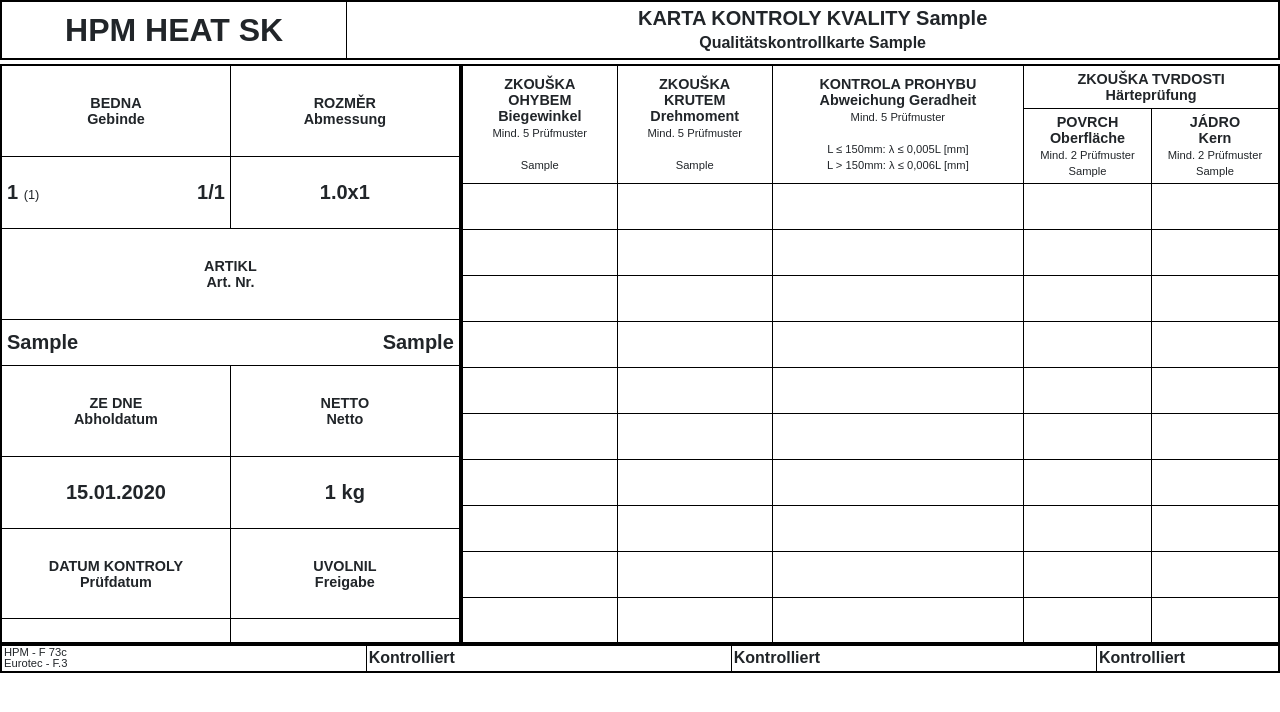
After one commit to zpilat/Django_order_processing, a Django app: template orders/templates/orders/karta_kontroly_kvality_eur.html in a window 1280 px wide. The commit adds this page. Shown: the top 712 px of the page. Run offline with Django 5.2, Linux system fonts and the light colour scheme; the template is opened without the code that fills it: values that come from a table or form of the project are taken from there, others are empty; tables that the repository leaves empty hold one stand-in row (values such as "Sample post").

Commit message:
Přidání akce pro tisk karet kontroly kvality a úprava generování PDF pro bedny: zkrácení popisu a optimalizace paměti.

```diff
--- /dev/null
+++ b/orders/templates/orders/karta_kontroly_kvality_eur.html
@@ -0,0 +1,356 @@
+<!DOCTYPE html>
+{% load static %}
+{% load i18n %}
+<html lang="cs">
+<head>
+    <meta charset="UTF-8">
+    <title>Karta kontroly kvality</title>
+    <style>
+        @page {
+            size: A4 landscape;
+            margin: 10mm;
+        }
+
+        body {
+            font-size: 0.9rem;
+            margin: 0;
+            -webkit-print-color-adjust: exact;
+            print-color-adjust: exact;
+        }
+
+        .table {
+            width: 100%;
+            border-collapse: collapse;
+            color: #212529;
+        }
+
+        .table th,
+        .table td {
+            border: 1px solid #000;
+            padding: 5px 0px;
+            vertical-align: middle;
+        }
+
+        .table-bordered {
+            border: 2px solid #000 !important;
+            border-collapse: collapse;
+        }
+
+        .text-center {
+            text-align: center !important;
+        }
+
+        .text-start {
+            text-align: left !important;
+        }
+
+        .text-danger {
+            color: #dc3545 !important;
+        }
+
+        .fw-bold {
+            font-weight: bold !important;
+        }
+
+        .fw-normal {
+            font-weight: normal !important;
+        }
+
+        .small {
+            font-size: 0.875em !important;
+        }
+
+        .bg-body-secondary {
+            background-color: rgb(221, 222, 224) !important;
+        }
+
+        .mb-0 {
+            margin-bottom: 0 !important;
+        }
+
+        .align-top {
+            vertical-align: top !important;
+        }
+
+        .align-center {
+            vertical-align: middle !important;
+        }
+
+        /* PDF velikosti textu */
+        .fs-80 { font-size: 8rem; }
+        .fs-50 { font-size: 5rem; }
+        .fs-35 { font-size: 3.5rem; }
+        .fs-30 { font-size: 3rem; }
+        .fs-25 { font-size: 2.5rem; }
+        .fs-20 { font-size: 2rem; }
+        .fs-17 { font-size: 1.75rem; }
+        .fs-15 { font-size: 1.5rem; }
+        .fs-12 { font-size: 1.25rem; }
+        .fs-10 { font-size: 1rem; }
+        .fs-09 { font-size: 0.9rem; }
+        .fs-08 { font-size: 0.8rem; }
+        .fs-07 { font-size: 0.7rem; }
+        .fs-06 { font-size: 0.6rem; }
+
+        /* tabulka ve vnoření bez rušení hlavní tabulky */
+        .table-secondary {
+            background-color:rgb(221, 222, 224);
+        }
+
+        /* Zrušení hranicc pro pole tabulky */
+        .no-border-bottom {
+            border-bottom: none !important;
+        }
+        .no-border-top {
+            border-top: none !important;
+        }
+        .no-border-end {
+            border-right: none !important;
+        }
+        .no-border-start {
+            border-left: none !important;
+        }
+
+    </style>
+</head>
+<body>
+    <table class="table table-bordered" style="width: 100%; table-layout: fixed; font-family: 'Arial'; margin-bottom: 1mm; margin-top: 0;">
+        <tbody>
+            <tr>
+                <td class="text-center fs-20 fw-bold" style="width: 27%;">
+                    HPM HEAT SK
+                </td>
+                <td class="text-center fs-12 fw-bold" style="width: 73%;">
+                    KARTA KONTROLY KVALITY {{ bedna.zakazka.kamion_prijem.zakaznik.zkraceny_nazev }}
+                    <br>
+                    <span class="fs-10">
+                    Qualitätskontrollkarte {{ bedna.zakazka.kamion_prijem.zakaznik.zkraceny_nazev|title }}
+                    </span>
+                </td>
+            </tr>
+        </tbody>
+    </table>
+    <div style="display: flex; width: 100%;">
+        <table class="table table-bordered text-center fs-09 fw-bold" style="width: 36%; table-layout: fixed; font-family: 'Arial';">
+            <tbody>
+                <tr>
+                    <td  style="width: 50%;">
+                        BEDNA
+                        <br>
+                        Gebinde
+                    </td>
+                    <td style="width: 50%;">
+                        ROZMĚR
+                        <br>
+                        Abmessung
+                    </td>
+                </tr>
+                <tr>
+                    <td class="fs-12 fw-bold">
+                        <div style="display: flex; justify-content: space-between; width: 100%;">
+                            <span style="padding: 0 5px;">{{ bedna.behalter_nr }}
+                                <span class="fs-08 fw-normal">({{ bedna.cislo_bedny }})</span>
+                            </span>
+                            <span style="padding: 0 5px;">{{ bedna.poradi_bedny }}/{{ bedna.zakazka.pocet_beden }}</span>
+                        </div>
+                    </td>
+                    <td class="text-center fs-12 fw-bold">
+                        {{ bedna.zakazka.prumer }}x{{ bedna.zakazka.delka|floatformat:0 }}
+                    </td>
+                </tr>
+                <tr>
+                    <td colspan="2">
+                        ARTIKL<br>
+                        Art. Nr.
+                    </td>
+                </tr>
+                <tr style="height: 46px;">
+                    <td colspan="2" class="fs-12 fw-bold">
+                        <div style="display: flex; justify-content: space-between; width: 100%;">
+                            <span style="padding: 0 5px;">{{ bedna.zakazka.popis|slice:":22" }}</span>
+                            <span style="padding: 0 5px;">{{ bedna.zakazka.artikl }}</span>
+                        </div>
+                    </td>
+                </tr>
+                <tr>
+                    <td>
+                        ZE DNE<br>
+                        Abholdatum
+                    </td>
+                    <td>
+                        NETTO<br>
+                        Netto
+                    </td>
+                </tr>
+                <tr>
+                    <td class="fs-12">
+                        {{ bedna.zakazka.kamion_prijem.datum|date:"d.m.Y" }}
+                    </td>
+                    <td class="fs-12">
+                        {{ bedna.hmotnost|floatformat:0 }} kg
+                    </td>
+                </tr>
+                <tr>
+                    <td>
+                        DATUM KONTROLY<br>
+                        Prüfdatum
+                    </td>
+                    <td>
+                        UVOLNIL<br>
+                        Freigabe
+                    </td>
+                </tr>
+                <tr>
+                    <td class="fs-12"></td>
+                    <td class="fs-12"></td>
+                </tr>
+
+            </tbody>
+        </table>
+        <table class="table table-bordered" style="width: 64%; table-layout: fixed; font-family: 'Arial';">
+            <tbody>
+                <tr>
+                    <td rowspan="2" class="text-center fs-09 fw-bold" style="width: 12%;">
+                        ZKOUŠKA<br>OHYBEM<br>
+                        Biegewinkel<br>
+                        <span class="fs-07 fw-normal">
+                            Mind. 5 Prüfmuster<br><br>
+                            {{ bedna.zakazka.predpis.ohyb }}
+                        </span>
+                    </td>
+                    <td rowspan="2" class="text-center fs-09 fw-bold" style="width: 12%;">
+                        ZKOUŠKA<br>KRUTEM<br>
+                        Drehmoment<br>
+                        <span class="fs-07 fw-normal">
+                            Mind. 5 Prüfmuster
+                            <br><br>
+                            {{ bedna.zakazka.predpis.krut }}
+                        </span>
+                    </td>
+                    <td rowspan="2" class="text-center fs-09 fw-bold" style="width: 19.6%;">
+                        KONTROLA PROHYBU<br>
+                        Abweichung Geradheit<br>
+                        <span class="fs-07 fw-normal">
+                            Mind. 5 Prüfmuster
+                            <br><br>
+                            L ≤ 150mm: λ ≤  0,005L [mm]<br>
+                            L > 150mm: λ ≤  0,006L [mm]
+                        </span>
+                    </td>
+                    <td colspan="2" class="text-center fs-09 fw-bold" style="width: 20%;">
+                        ZKOUŠKA TVRDOSTI<br>
+                        Härteprüfung
+                    </td>
+                </tr>
+                <tr>
+                    <td class="text-center fs-09 fw-bold" style="width: 10%;">
+                        POVRCH<br>
+                        Oberfläche<br>
+                        <span class="fs-07 fw-normal">
+                            Mind. 2 Prüfmuster<br>
+                            {{ bedna.zakazka.predpis.povrch }}
+                        </span>
+                    </td>
+                    <td class="text-center fs-09 fw-bold" style="width: 10%;">
+                        JÁDRO<br>
+                        Kern<br>
+                        <span class="fs-07 fw-normal">
+                            Mind. 2 Prüfmuster<br>
+                            {{ bedna.zakazka.predpis.jadro }}
+                        </span>
+                    </td>
+                </tr>
+                <tr style="height: 46px;">
+                    <td></td>
+                    <td></td>
+                    <td></td>
+                    <td></td>
+                    <td></td>
+                </tr>
+                <tr style="height: 46px;">
+                    <td></td>
+                    <td></td>
+                    <td></td>
+                    <td></td>
+                    <td></td>
+                </tr>
+                <tr style="height: 46px;">
+                    <td></td>
+                    <td></td>
+                    <td></td>
+                    <td></td>
+                    <td></td>
+                </tr>
+                <tr style="height: 46px;">
+                    <td></td>
+                    <td></td>
+                    <td></td>
+                    <td></td>
+                    <td></td>
+                </tr>
+                <tr style="height: 46px;">
+                    <td></td>
+                    <td></td>
+                    <td></td>
+                    <td></td>
+                    <td></td>
+                </tr>
+                <tr style="height: 46px;">
+                    <td></td>
+                    <td></td>
+                    <td></td>
+                    <td></td>
+                    <td></td>
+                </tr>
+                <tr style="height: 46px;">
+                    <td></td>
+                    <td></td>
+                    <td></td>
+                    <td></td>
+                    <td></td>
+                </tr>
+                <tr style="height: 46px;">
+                    <td></td>
+                    <td></td>
+                    <td></td>
+                    <td></td>
+                    <td></td>
+                </tr>
+                <tr style="height: 46px;">
+                    <td></td>
+                    <td></td>
+                    <td></td>
+                    <td></td>
+                    <td></td>
+                </tr>
+                <tr style="height: 46px;">
+                    <td></td>
+                    <td></td>
+                    <td></td>
+                    <td></td>
+                    <td></td>
+                </tr>
+            </tbody>
+        </table>
+    </div>
+    <table class="table table-bordered" style="width: 100%; table-layout: fixed; font-family: 'Arial';>
+        <tbody>
+            <tr style="height: 1px;">
+                <td colspan="2" class="text-start fs-07" style="padding: 1px 2px; line-height: 1;">
+                    HPM - F 73c<br>
+                    Eurotec - F.3
+                </td>
+                <td colspan="2" class="text-start fs-10 fw-bold" style="padding: 1px 2px; line-height: 1;">
+                    Kontrolliert
+                </td>
+                <td colspan="2" class="text-start fs-10 fw-bold" style="padding: 1px 2px; line-height: 1;">
+                    Kontrolliert
+                </td>
+                <td class="text-start fs-10 fw-bold" style="padding: 1px 2px; line-height: 1;">
+                    Kontrolliert
+                </td>
+            </tr>
+        </tbody>
+    </table>
+</body>
+</html>
```
Also changed, not shown: orders/actions.py (+23 -5 lines), orders/admin.py (+4 -3 lines), orders/templates/orders/karta_bedny_eur.html (+66 -66 lines), orders/utils.py (+11 -3 lines).
